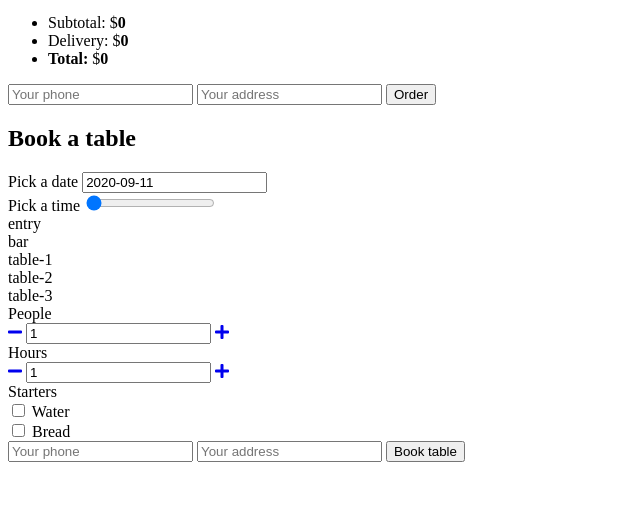
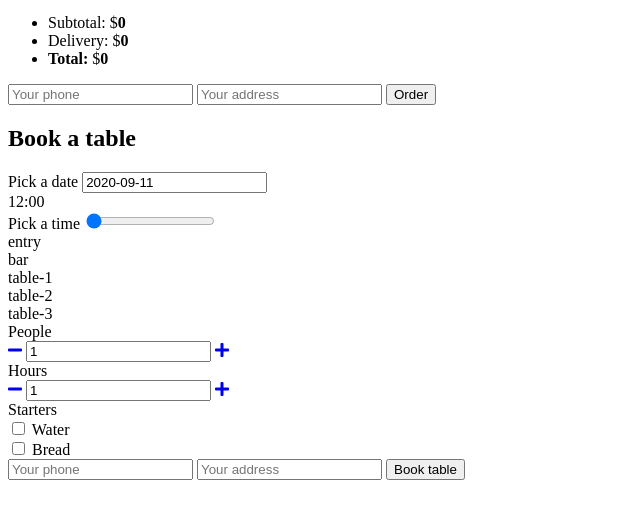
Before and after one commit to wojciecholejnik/pizzeria, a website with bundled scripts: page src/index.html in a window 1280 px wide. Shown: the part 165-684 px from the top of the page, without its empty margins (0-640 px from the left). Built offline with nearby package versions, Linux system fonts and the light colour scheme; files whose address does not match are found by name.

Commit message:
add HourPicker class

```diff
--- a/src/index.html
+++ b/src/index.html
@@ -8,6 +8,7 @@
   <link href="https://fonts.googleapis.com/css?family=Lato:400,300i,700%7COswald:300,500,700&amp;subset=latin-ext" rel="stylesheet">
   <link href="https://use.fontawesome.com/releases/v5.7.2/css/all.css" rel="stylesheet">
   <link rel="stylesheet" href="https://cdn.jsdelivr.net/npm/flatpickr/dist/flatpickr.min.css">
+  <link rel="stylesheet" href="vendor/range-slider.min.css">
   <link rel="stylesheet" href="css/style.css">
 </head>
 <body>
@@ -244,6 +245,7 @@
 
   <script src="https://cdnjs.cloudflare.com/ajax/libs/handlebars.js/4.1.0/handlebars.min.js"></script>
   <script src="https://cdn.jsdelivr.net/npm/flatpickr"></script>
+  <script src="vendor/range-slider.min.js"></script>
   <script src="js/app.js" type="module"></script>
 
 </body>
--- a/src/js/components/Booking.js
+++ b/src/js/components/Booking.js
@@ -1,6 +1,7 @@
 import {templates, select } from '../settings.js';
 import AmountWidget from './AmountWidget.js';
 import DatePicker from './DataPicker.js';
+import HourPicker from './HourPicker.js';
 
 class Booking {
   constructor (bookingElement) {
@@ -20,7 +21,8 @@ class Booking {
     thisBooking.dom.peopleAmount = document.querySelector(select.booking.peopleAmount);
     thisBooking.dom.hoursAmount = document.querySelector(select.booking.hoursAmount);
     thisBooking.dom.datePicker = thisBooking.dom.wrapper.querySelector(select.widgets.datePicker.wrapper);
-    //console.log('thisBooking.dom.datePicker : ', thisBooking.dom.datePicker);
+    thisBooking.dom.hourPicker = thisBooking.dom.wrapper.querySelector(select.widgets.hourPicker.wrapper);
+    //console.log('thisBooking.dom.hourPicker : ', thisBooking.dom.hourPicker);
   }
 
   initWidgets () {
@@ -29,6 +31,7 @@ class Booking {
     thisBooking.peopleAmount = new AmountWidget(thisBooking.dom.peopleAmount);
     thisBooking.hoursAmount = new AmountWidget(thisBooking.dom.hoursAmount);
     thisBooking.datePicker = new DatePicker(thisBooking.dom.datePicker);
+    thisBooking.hourPicker = new HourPicker(thisBooking.dom.hourPicker);
   }
 
 }
--- /dev/null
+++ b/src/js/components/HourPicker.js
@@ -0,0 +1,42 @@
+import {select, settings } from '../settings.js';
+import { utils } from '../utils.js';
+import BaseWidget from './BaseWidget.js';
+
+class HourPicker extends BaseWidget {
+  constructor(wrapper){
+    super(wrapper, settings.hours.open);
+
+    const thisWidget = this;
+
+    thisWidget.dom.input = thisWidget.dom.wrapper.querySelector(select.widgets.hourPicker.input);
+    thisWidget.dom.output = thisWidget.dom.wrapper.querySelector(select.widgets.hourPicker.output);
+    thisWidget.value = thisWidget.dom.input.value;
+
+    thisWidget.initPlugin();
+  }
+
+  initPlugin(){
+    const thisWidget = this;
+    /* global rangeSlider */
+    rangeSlider.create(thisWidget.dom.input);
+
+    thisWidget.dom.input.addEventListener('input', function(){
+      thisWidget.value = thisWidget.dom.input.value;
+    });
+  }
+
+  parseValue(value){
+    return utils.numberToHour(value);
+  }
+
+  isValid(){
+    return true;
+  }
+
+  renderValue(){
+    const thisWidget = this;
+
+    thisWidget.dom.output.innerHTML = thisWidget.value;
+  }
+}
+export default HourPicker;
```
Also changed, not shown: src/vendor/range-slider.min.css (added), src/vendor/range-slider.min.js (added), 2 other files.
